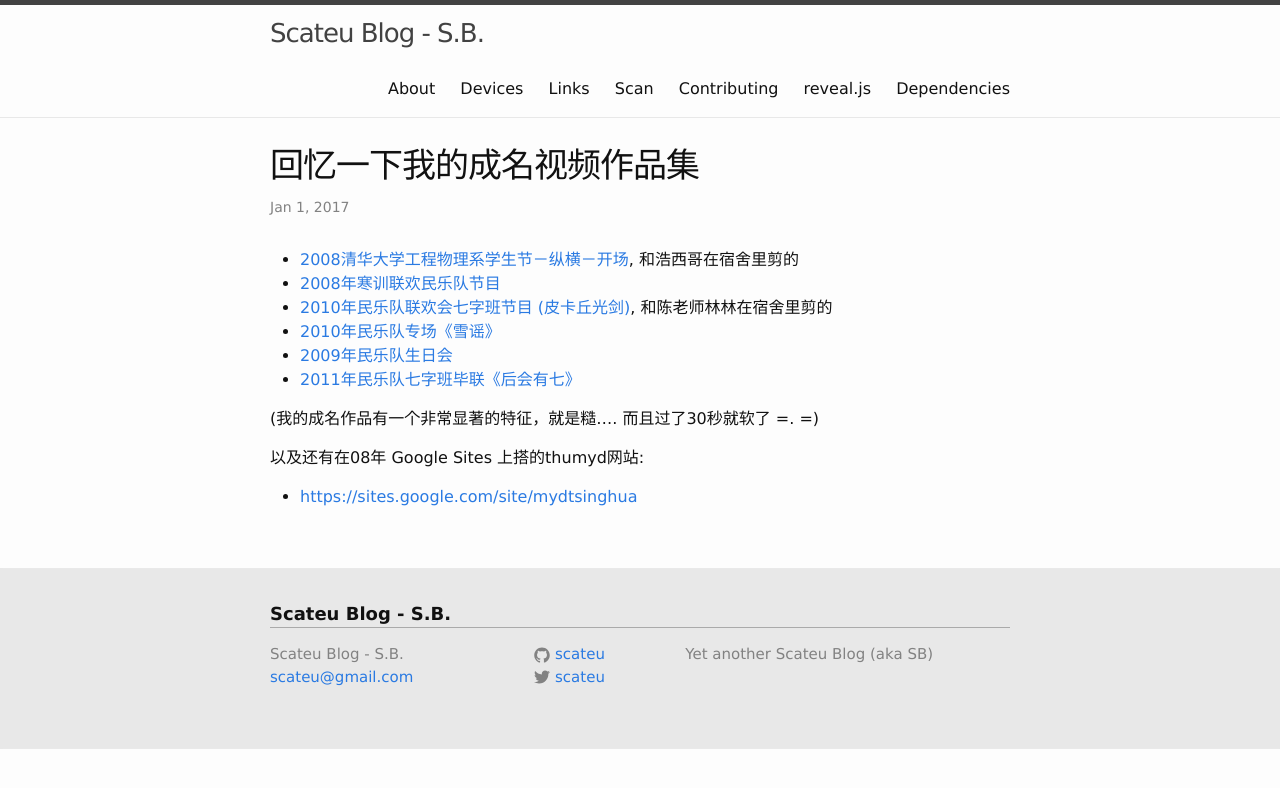
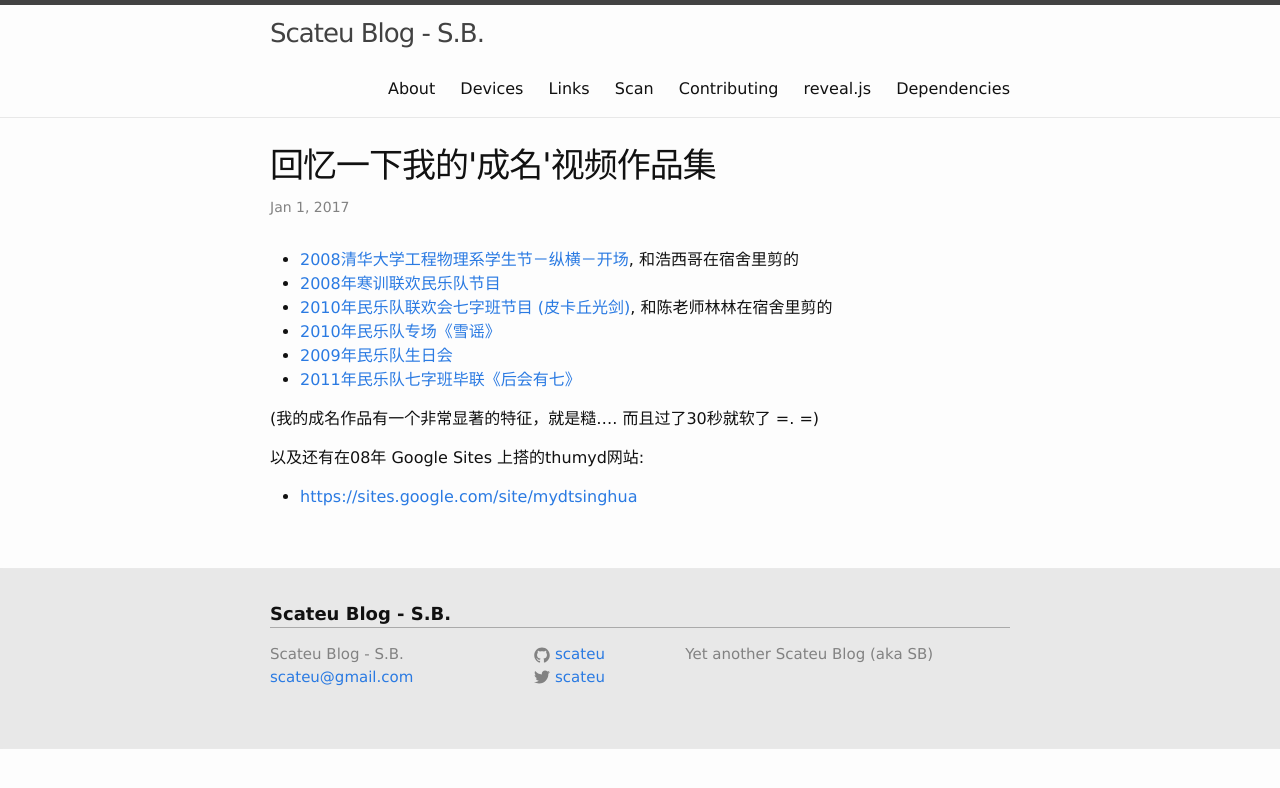
Before and after one commit to scateu/scateu.github.io, a Jekyll site: the page built from _posts/2017-01-01-my-videos.md, in a window 1280 px wide. Shown: the top 788 px of the page. Built offline with Jekyll 4.4.1, drawn with Linux system fonts in a browser that asks for light colours; nearby versions of some CDN libraries; comment, search, counter and statistics services are not loaded.

Commit message:
Tue Jan  3 15:37:51 HKT 2017

```diff
--- a/_posts/2017-01-01-my-videos.md
+++ b/_posts/2017-01-01-my-videos.md
@@ -1,5 +1,5 @@
 ---
-title: "回忆一下我的成名视频作品集"
+title: "回忆一下我的'成名'视频作品集"
 date: 2017-01-01
 layout: post
 ---
```
